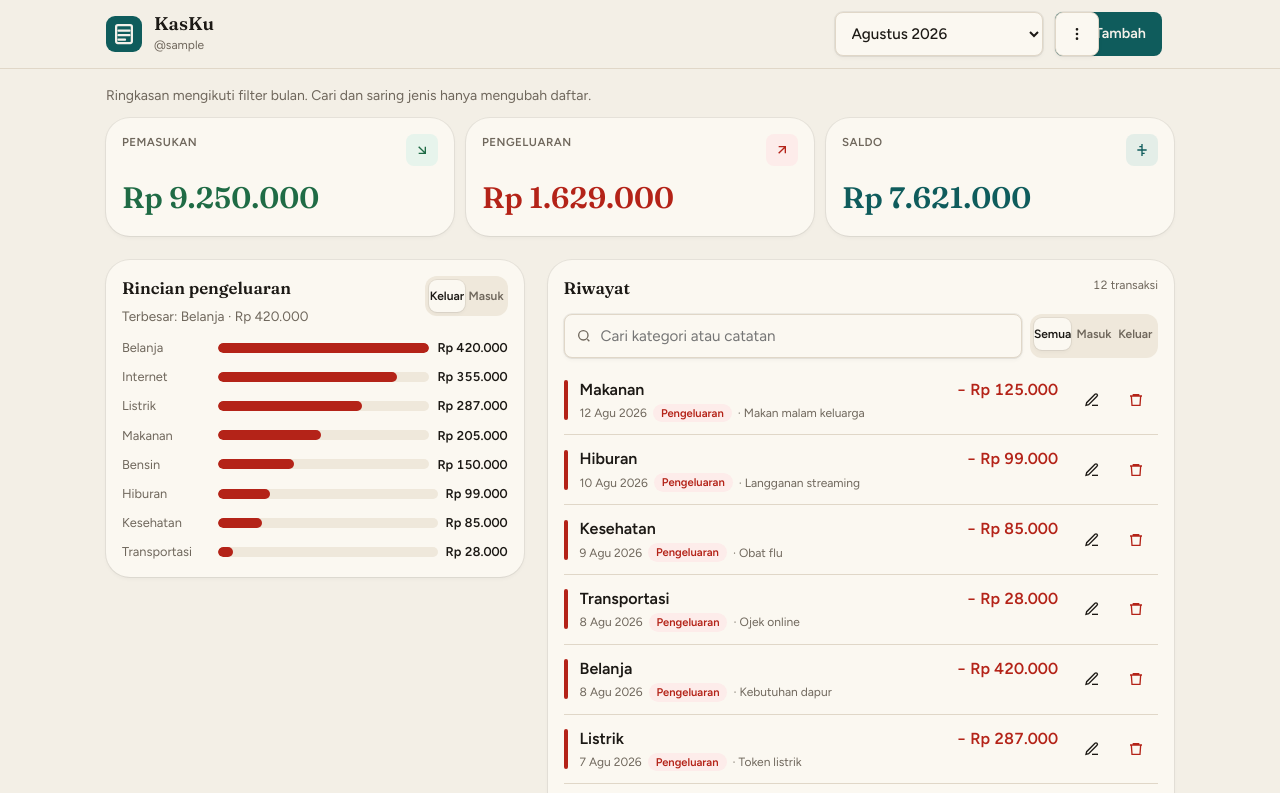
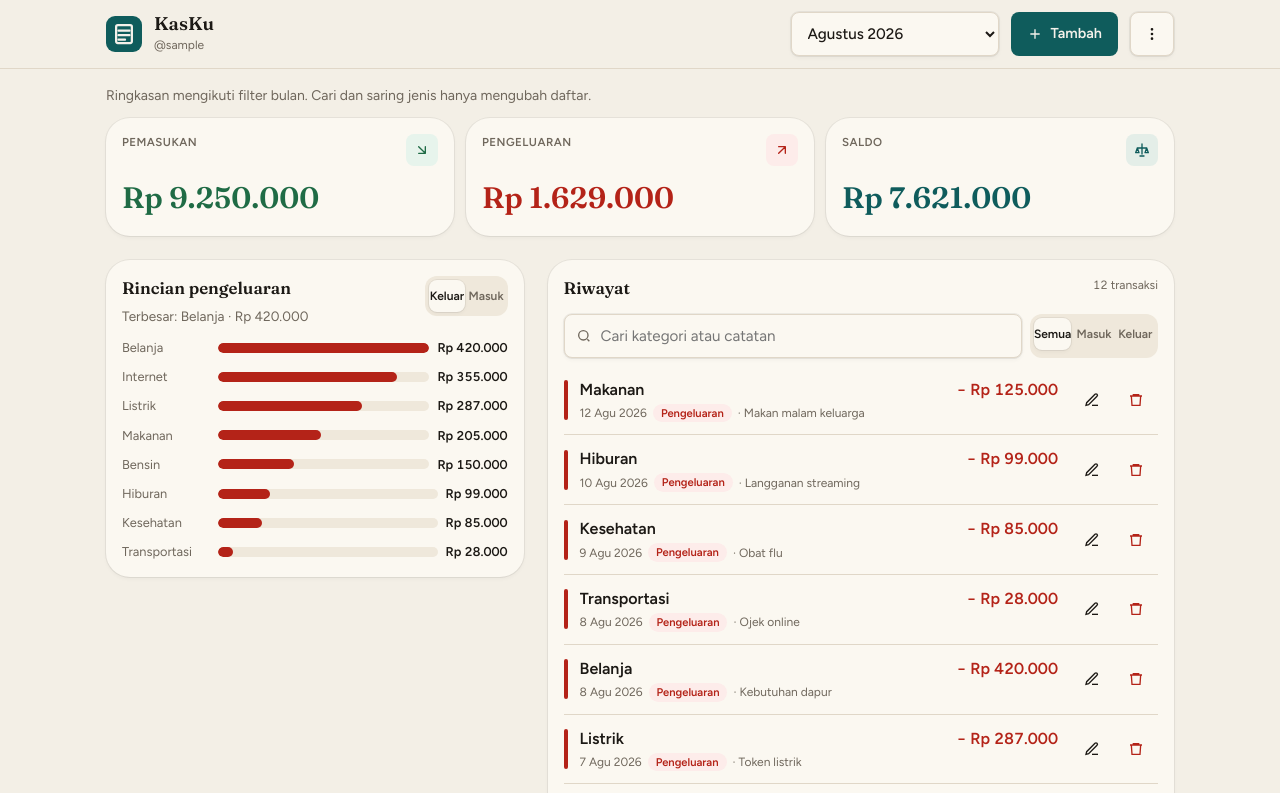
Before and after one commit to naggarandy/kasku, a plain HTML site: page index.html in a window 1280 px wide. Both pictures are taken after typing "Sample", "Sample123", "Sample123" into the empty fields and a click on the button "Daftar". Shown: the top 793 px of the page. Drawn offline with Linux system fonts and the light colour scheme.

Commit message:
Add files via upload

```diff
--- a/index.html
+++ b/index.html
@@ -48,16 +48,26 @@
     }
     .head {
       max-width: 1100px; margin: 0 auto;
-      display: grid; grid-template-columns: 1fr auto auto; gap: 12px;
-      align-items: center; padding: 12px 16px;
+      display: grid;
+      grid-template-columns: 1fr auto auto;
+      grid-template-rows: auto auto;
+      gap: 10px 12px;
+      align-items: center;
+      padding: 12px 16px;
     }
     @media (min-width: 640px) {
-      .head { grid-template-columns: 1fr auto auto auto; }
+      .head {
+        grid-template-columns: 1fr minmax(10rem, 13rem) auto auto;
+        grid-template-rows: auto;
+      }
     }
-    .brand { display: flex; align-items: center; gap: 12px; min-width: 0; }
+    .brand {
+      display: flex; align-items: center; gap: 12px; min-width: 0;
+      grid-column: 1; grid-row: 1;
+    }
     .mark { width: 36px; height: 36px; flex-shrink: 0; }
     .brand h1 { font-size: 1.15rem; line-height: 1.1; }
-    .brand p { font-size: 0.75rem; color: var(--muted); }
+    .brand p, .brand .user-chip { font-size: 0.75rem; color: var(--muted); }
     select, input, textarea {
       width: 100%; padding: 10px 12px; border: 1px solid var(--border);
       border-radius: 8px; background: var(--card); color: var(--fg);
@@ -66,17 +76,30 @@
     select:focus, input:focus, textarea:focus {
       outline: none; box-shadow: 0 0 0 2px var(--primary);
     }
+    /* Mobile: filter bulan di baris sendiri, jangan menutupi tombol */
     #monthFilter {
-      grid-column: 1 / -1; height: 44px; font-weight: 500;
+      grid-column: 1 / -1;
+      grid-row: 2;
+      height: 44px;
+      font-weight: 500;
+      min-width: 0;
+      z-index: 1;
     }
     @media (min-width: 640px) {
-      #monthFilter { grid-column: 2; grid-row: 1; width: 13rem; }
+      #monthFilter {
+        grid-column: 2;
+        grid-row: 1;
+        width: 100%;
+        max-width: 13rem;
+      }
     }
     .btn {
       display: inline-flex; align-items: center; justify-content: center; gap: 8px;
       height: 44px; padding: 0 16px; border: none; border-radius: 8px;
       font: inherit; font-size: 0.9rem; font-weight: 600;
       transition: transform 150ms ease, background 150ms ease;
+      position: relative;
+      z-index: 2;
     }
     .btn:active:not(:disabled) { transform: scale(0.96); }
     .btn-primary { background: var(--primary); color: var(--primary-fg); }
@@ -85,16 +108,29 @@
     .btn-ghost:hover { background: var(--muted-bg); }
     .btn-outline { background: var(--card); color: var(--fg); border: 1px solid var(--border); box-shadow: var(--shadow); }
     .btn-danger { background: var(--expense); color: #fff; }
-    .btn-icon { width: 44px; padding: 0; }
+    .btn-icon { width: 44px; padding: 0; flex-shrink: 0; }
     .btn-sm { height: 36px; padding: 0 12px; font-size: 0.8rem; }
     .add-lg { display: none; }
+    .add-sm {
+      grid-column: 2;
+      grid-row: 1;
+      z-index: 3;
+    }
+    .menu-btn {
+      grid-column: 3;
+      grid-row: 1;
+      position: relative;
+      z-index: 3;
+    }
     @media (min-width: 640px) {
-      .add-lg { display: inline-flex; grid-column: 3; grid-row: 1; }
+      .add-lg {
+        display: inline-flex;
+        grid-column: 3;
+        grid-row: 1;
+      }
       .add-sm { display: none; }
       .menu-btn { grid-column: 4; grid-row: 1; }
     }
-    .add-sm { grid-column: 2; grid-row: 1; }
-    .menu-btn { grid-column: 3; grid-row: 1; position: relative; }
     .menu {
       display: none; position: absolute; right: 0; top: calc(100% + 6px);
       min-width: 220px; background: #fffdf8; border-radius: 12px;
@@ -119,9 +155,28 @@
     .sum-top { display: flex; justify-content: space-between; align-items: flex-start; }
     .label { font-size: 0.72rem; font-weight: 600; letter-spacing: 0.04em; text-transform: uppercase; color: var(--muted); }
     .ico {
-      width: 32px; height: 32px; border-radius: 8px; display: grid; place-items: center;
+      width: 32px;
+      height: 32px;
+      min-width: 32px;
+      min-height: 32px;
+      flex-shrink: 0;
+      border-radius: 8px;
+      display: grid;
+      place-items: center;
+      aspect-ratio: 1;
+      overflow: hidden;
     }
-    .ico svg { width: 16px; height: 16px; }
+    .ico svg {
+      width: 16px !important;
+      height: 16px !important;
+      min-width: 16px;
+      min-height: 16px;
+      max-width: 16px;
+      max-height: 16px;
+      display: block;
+      flex-shrink: 0;
+      aspect-ratio: 1;
+    }
     .value { font-family: var(--display); font-size: 1.6rem; font-weight: 600; margin-top: 10px; font-variant-numeric: tabular-nums; }
     @media (min-width: 640px) { .value { font-size: 1.85rem; } }
     .grid { display: grid; gap: 24px; margin-top: 24px; }
@@ -190,9 +245,22 @@
     .type-seg button {
       height: 40px; border: none; background: transparent; border-radius: 8px;
       font: inherit; font-weight: 600; color: var(--muted);
+      transition: background 150ms ease, color 150ms ease, box-shadow 150ms ease;
     }
-    .type-seg button.on.in { background: var(--card); color: var(--income); box-shadow: var(--shadow); }
-    .type-seg button.on.out { background: var(--card); color: var(--expense); box-shadow: var(--shadow); }
+    .type-seg button.on.in,
+    #typeIn.on,
+    #catTypeIn.on {
+      background: var(--income-bg);
+      color: var(--income);
+      box-shadow: var(--shadow);
+    }
+    .type-seg button.on.out,
+    #typeOut.on,
+    #catTypeOut.on {
+      background: var(--expense-bg);
+      color: var(--expense);
+      box-shadow: var(--shadow);
+    }
     .row-2 { display: flex; gap: 8px; }
     .row-2 select, .row-2 input { flex: 1; min-width: 0; }
     .modal-actions { display: flex; flex-direction: column-reverse; gap: 8px; margin-top: 8px; }
@@ -375,7 +443,7 @@
           <label>Jenis</label>
           <div class="type-seg">
             <button type="button" id="typeOut" class="on out" data-type="pengeluaran">Pengeluaran</button>
-            <button type="button" id="typeIn" data-type="pemasukan">Pemasukan</button>
+            <button type="button" id="typeIn" class="in" data-type="pemasukan">Pemasukan</button>
           </div>
         </div>
         <div class="field">
@@ -417,7 +485,7 @@
       <p class="desc">Kategori bawaan tidak bisa dihapus. Mengubah nama custom ikut mengubah transaksi terkait.</p>
       <div class="type-seg" style="margin-bottom:12px">
         <button type="button" class="on out" id="catTypeOut">Pengeluaran</button>
-        <button type="button" id="catTypeIn">Pemasukan</button>
+        <button type="button" class="in" id="catTypeIn">Pemasukan</button>
       </div>
       <form id="catAddForm" class="row-2">
         <input id="catAddName" maxlength="40" placeholder="Kategori baru" />
@@ -732,10 +800,10 @@
             <p class="label">${it.label}</p>
             <span class="ico" style="background:${it.bg};color:${it.color}">
               ${it.icon === "down"
-                ? '<svg viewBox="0 0 24 24" fill="none" stroke="currentColor" stroke-width="2"><path d="M7 7l10 10M7 17h10V7"/></svg>'
+                ? '<svg width="16" height="16" viewBox="0 0 24 24" fill="none" stroke="currentColor" stroke-width="2" stroke-linecap="round" stroke-linejoin="round"><path d="M7 7l10 10M7 17h10V7"/></svg>'
                 : it.icon === "up"
-                ? '<svg viewBox="0 0 24 24" fill="none" stroke="currentColor" stroke-width="2"><path d="M7 17L17 7M7 7h10v10"/></svg>'
-                : '<svg viewBox="0 0 24 24" fill="none" stroke="currentColor" stroke-width="2"><path d="M12 3v18M8 7h3M13 17h3M5 12h14"/></svg>'}
+                ? '<svg width="16" height="16" viewBox="0 0 24 24" fill="none" stroke="currentColor" stroke-width="2" stroke-linecap="round" stroke-linejoin="round"><path d="M7 17L17 7M7 7h10v10"/></svg>'
+                : '<svg width="16" height="16" viewBox="0 0 24 24" fill="none" stroke="currentColor" stroke-width="2" stroke-linecap="round" stroke-linejoin="round"><path d="M12 3v3M5 9h14M12 6v12M9 21h6M5 9l-2.5 7h5L5 9M19 9l-2.5 7h5L19 9"/></svg>'}
             </span>
           </div>
           <p class="value" style="color:${it.color}">${formatRupiah(it.value)}</p>
@@ -814,8 +882,8 @@
 
     function setFormType(type) {
       formType = type;
-      $("typeOut").classList.toggle("on", type === "pengeluaran");
-      $("typeIn").classList.toggle("on", type === "pemasukan");
+      $("typeOut").className = type === "pengeluaran" ? "on out" : "out";
+      $("typeIn").className = type === "pemasukan" ? "on in" : "in";
       fillCategories($("category").value);
     }
 
```
